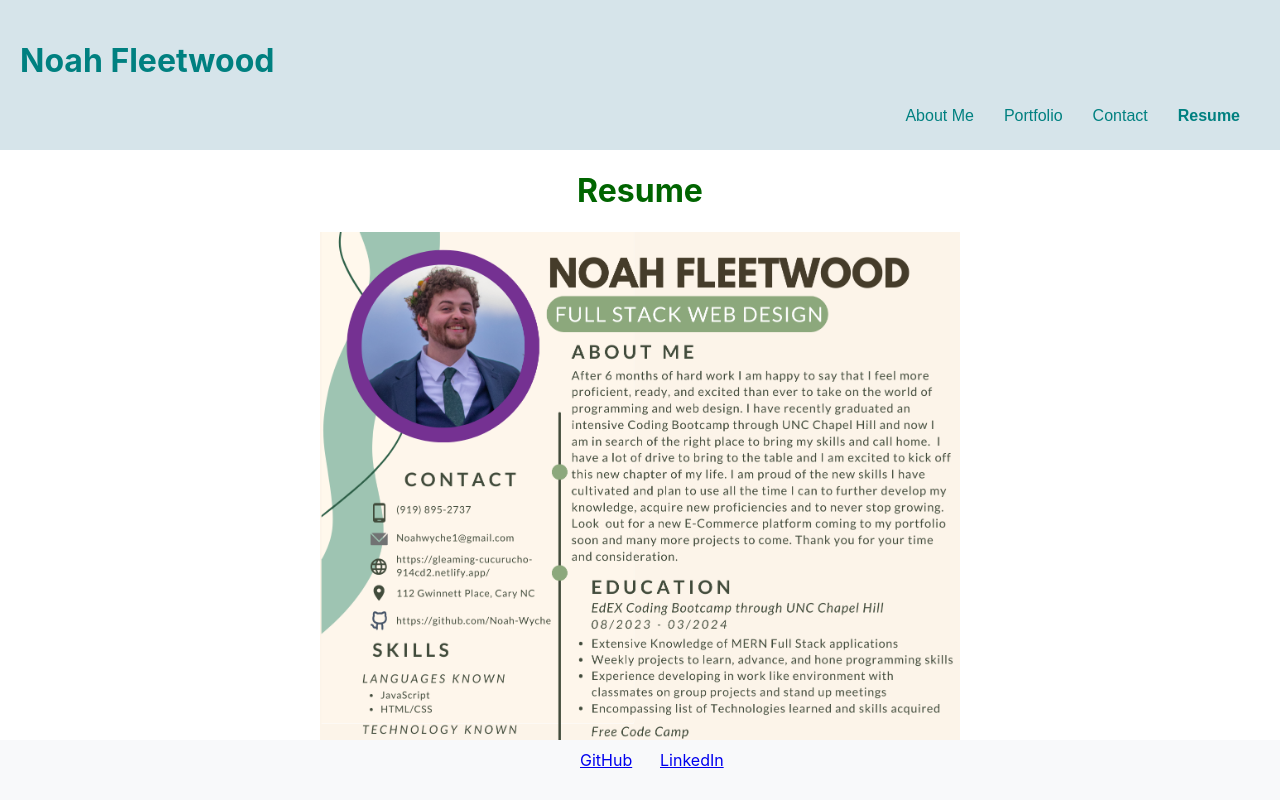
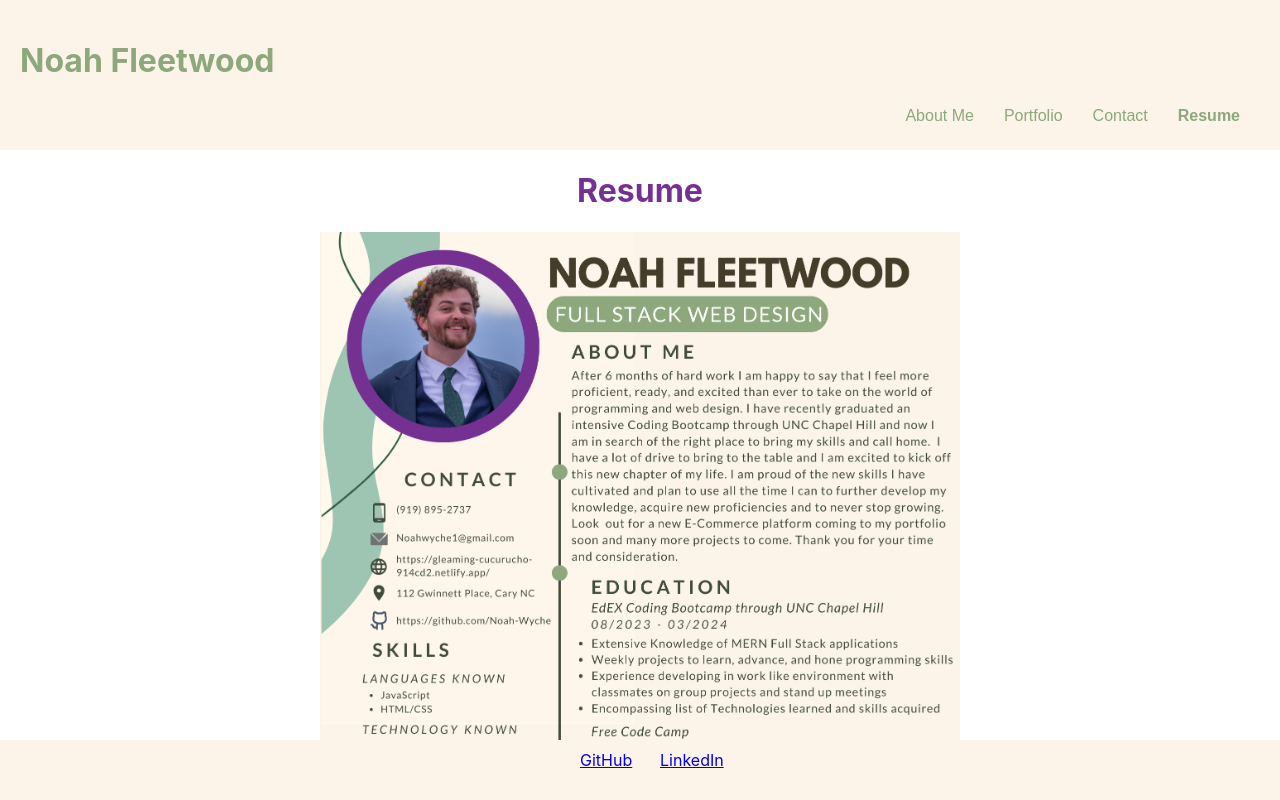
Before and after one commit to Noah-Wyche/react-portfolio, a React (Create React App) app: page / in a window 1280 px wide. Both pictures are taken after a click on the button "Resume". Shown: the top 800 px of the page. Built offline with nearby package versions, Linux system fonts and the light colour scheme.

Commit message:
updated footer functionality as well as styling for the page to further match the asthetic of the resume giving the website a cohesive look

```diff
--- a/package.json
+++ b/package.json
@@ -12,6 +12,9 @@
     "react-dom": "^18.2.0",
     "react-scripts": "^5.0.1",
     "web-vitals": "^2.1.4"
+  },
+  "devDependencies": {
+    "@babel/plugin-proposal-private-property-in-object": "^7.18.6"
   },
   "scripts": {
     "start": "react-scripts start",
--- a/src/components/Footer.css
+++ b/src/components/Footer.css
@@ -1,21 +1,27 @@
 .Footer {
   position: fixed;
-    bottom: 0;
+  bottom: -60px; /* Initially hide the footer by moving it off-screen */
   width: 100%;
-    background-color: #f8f9fa;
+  background-color: #fcf4e9;
   padding: 10px 0;
   display: flex;
   justify-content: space-evenly;
+  transition: transform 0.5s ease, bottom 0.5s ease; /* Add 'bottom' property to the transition */
+}
+
+.Footer.show {
+  bottom: 0; /* Move the footer back to the bottom of the screen */
+  transform: translateY(0);
 }
 
 .Footer a {
   display: inline-block;
-    width: 40px; /* Adjust the width as needed */
-    height: 40px; /* Adjust the height as needed */
+  width: 40px;
+  height: 40px;
   margin: 0 20px;
-    transition: all 0.3s ease;
+  transition: all 0.6s ease;
 }
 
 .Footer a:hover {
-    transform: scale(1.1); /* Enlarge the button on hover */
+  transform: scale(1.1);
 }
--- a/src/components/Footer.js
+++ b/src/components/Footer.js
@@ -1,9 +1,36 @@
-import React from 'react';
+import React, { useState, useEffect } from 'react';
 import './Footer.css';
 
 const Footer = () => {
+  const [showFooter, setShowFooter] = useState(false);
+
+  useEffect(() => {
+    let timeoutId;
+
+    const handleScroll = () => {
+      const windowHeight = window.innerHeight;
+      const documentHeight = document.body.scrollHeight;
+      const scrollTop = window.scrollY || window.pageYOffset || document.documentElement.scrollTop;
+      const scrollThreshold = windowHeight * 0.3; // Adjust the factor as needed
+
+      if (scrollTop > scrollThreshold || (windowHeight + scrollTop) >= documentHeight) {
+        setShowFooter(true);
+        clearTimeout(timeoutId); // Clear previous timeout
+      } else {
+        setShowFooter(false);
+      }
+    };
+
+    window.addEventListener('scroll', handleScroll);
+
+    return () => {
+      window.removeEventListener('scroll', handleScroll);
+      clearTimeout(timeoutId); // Clear timeout when component unmounts
+    };
+  }, []);
+
   return (
-    <footer className='Footer'>
+    <footer className={`Footer ${showFooter ? 'show' : ''}`}>
       <div>
         <a href="https://github.com/Noah-Wyche">GitHub</a>
         <a href="https://www.linkedin.com/in/noah-fleetwood-3476a4195/">LinkedIn</a>
--- a/src/components/Header.css
+++ b/src/components/Header.css
@@ -1,13 +1,13 @@
 header {
-    background-color: #d6e4ea;
+    background-color: #fcf4e9;
     padding: 20px
 }
 
 .Header {
-    color: teal;
+    color: #8ca87c;
     display: flex;
     justify-content: space-between; /* Align items to the start and end of the container */
-    background-color: #d6e4ea;
+    background-color: #fcf4e9;
 }
 
 .navBar {
@@ -32,7 +32,7 @@ header {
 .navBar li button {
     background-color: transparent; /* Transparent background */
     border: none; /* Remove border */
-    color: teal; /* Text color */
+    color: #8ca87c; /* Text color */
     cursor: pointer; /* Show pointer cursor on hover */
     font-size: 16px; /* Adjust font size */
     padding: 5px 10px; /* Add padding */
--- a/src/pages/Resume.css
+++ b/src/pages/Resume.css
@@ -1,9 +1,9 @@
 .ResumeTitle {
-    color: #006400; /* Dark gray text color */
+    color: #753192; /* Match the purple color of the resume */
   }
 
   .ResumeContent {
-    color: #228b22; /* Medium gray text color */
+    color: #414b3b; /* Medium gray text color */
   }
 
   .resume-image {
```
Lines whose indentation alone changed are shown as unchanged.
